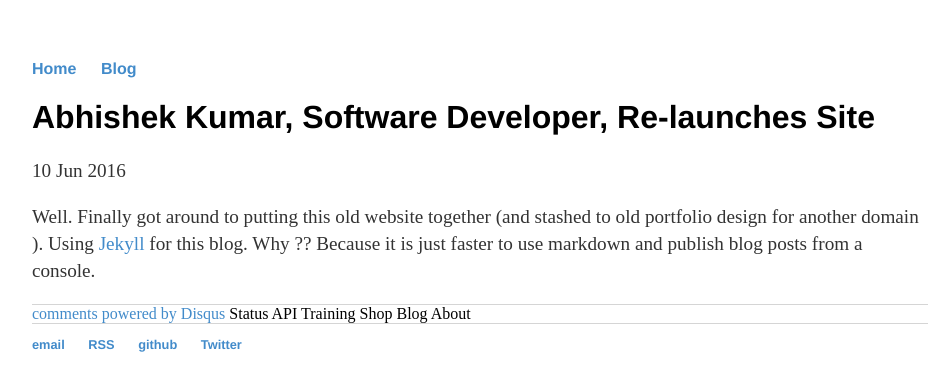
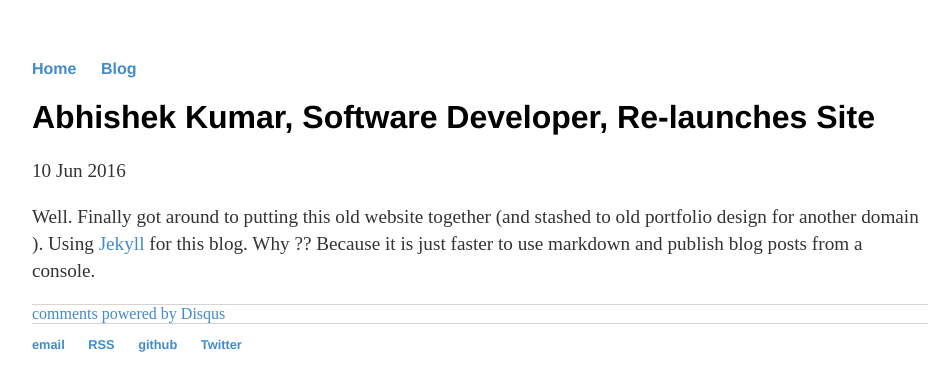
Before and after one commit to Mr-Kumar-Abhishek/brain-beats-blog, a Jekyll site: the page built from _posts/2016-06-10-abhishek-kumar-site-launched.md, in a window 1280 px wide. Shown: the top 391 px of the page, without its empty margins (160-1110 px from the left). Built offline with Jekyll 4.4.1, drawn with Linux system fonts in a browser that asks for light colours; comment, search, counter and statistics services are not loaded.

Commit message:
remove trailing text

```diff
--- a/_includes/discus.html
+++ b/_includes/discus.html
@@ -11,5 +11,3 @@
     </script>
     <noscript>Please enable JavaScript to view the <a href="http://disqus.com/?ref_noscript">comments powered by Disqus.</a></noscript>
     <a href="http://disqus.com" class="dsq-brlink">comments powered by <span class="logo-disqus">Disqus</span></a>
-
-    Status API Training Shop Blog About
```
